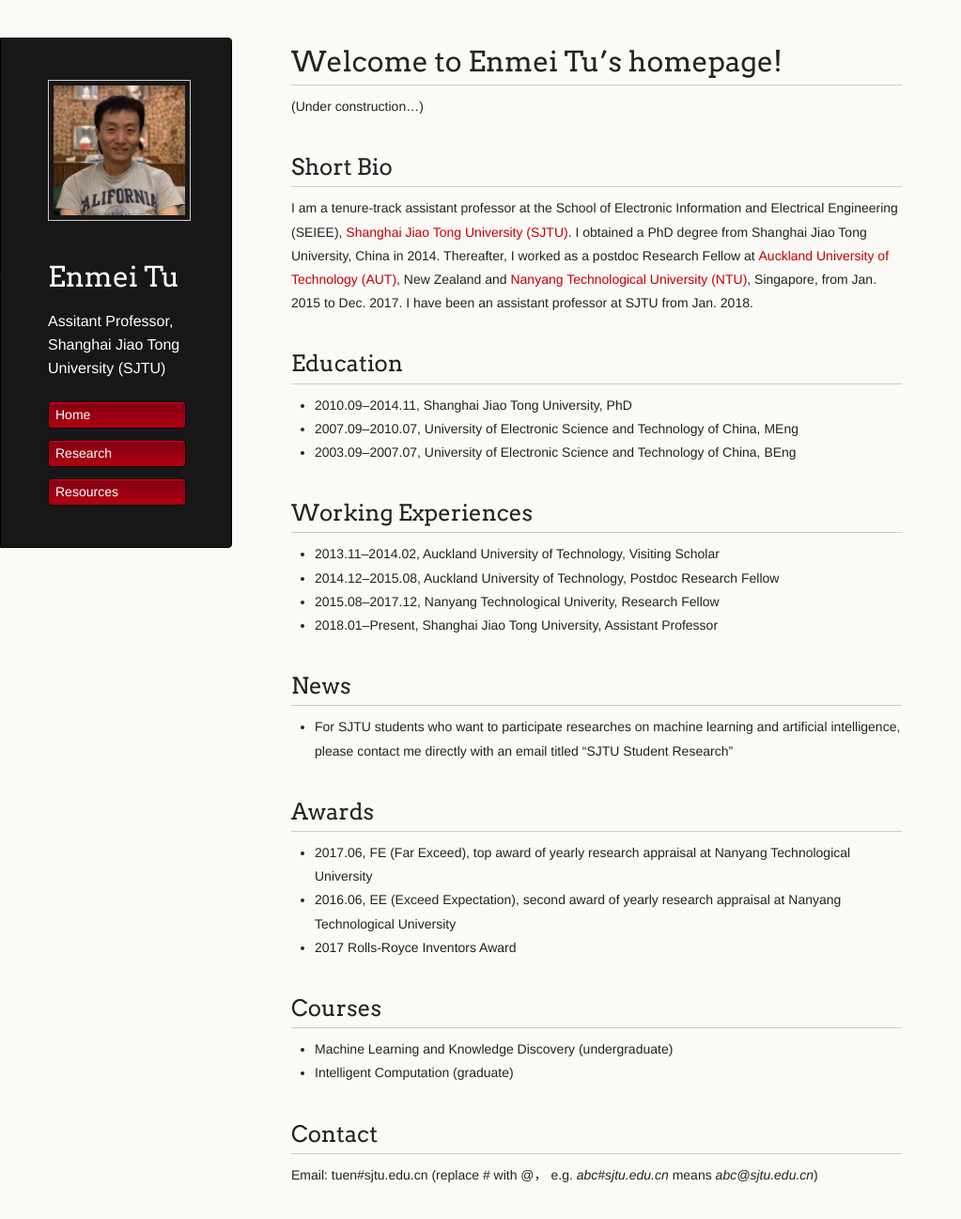
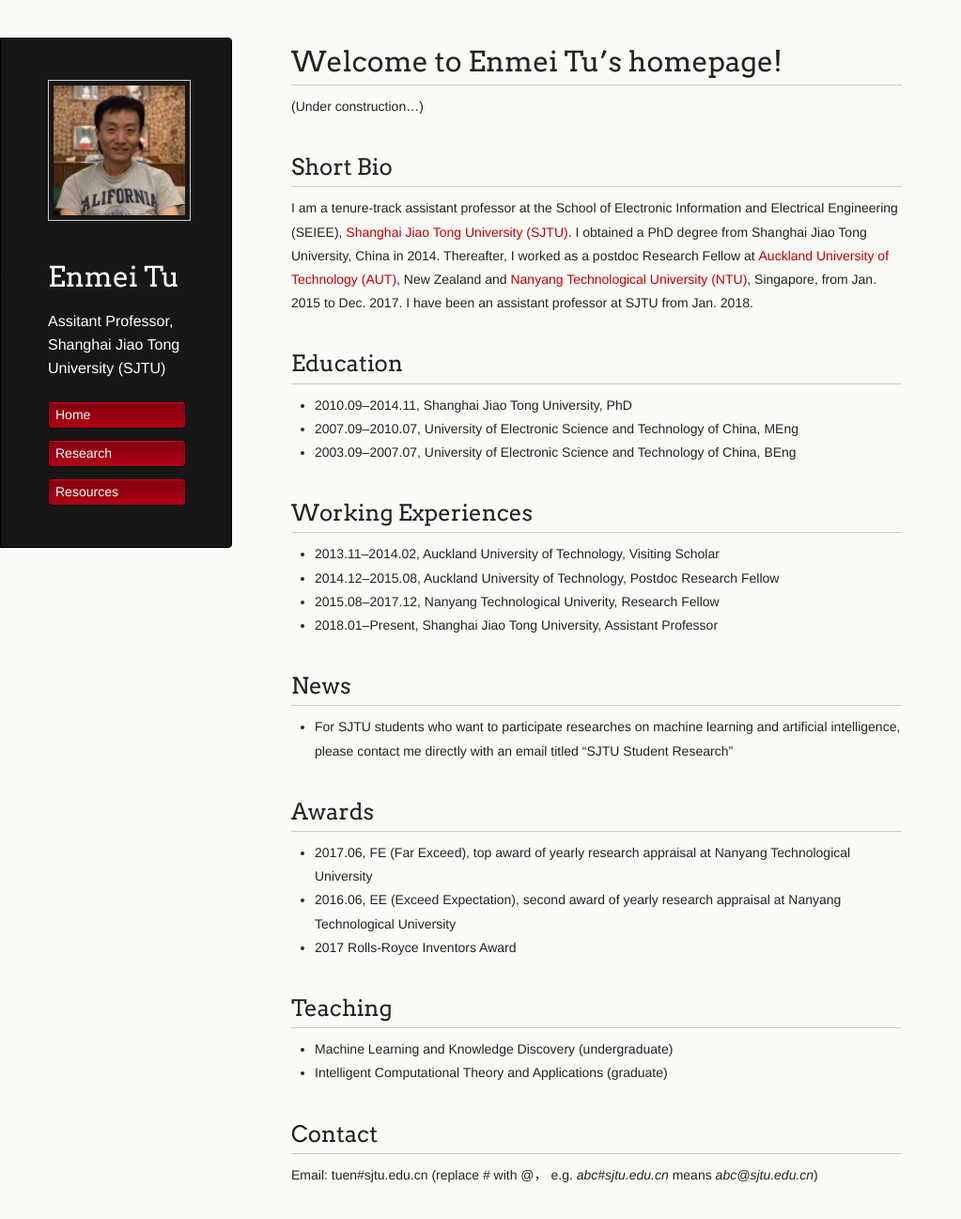
Before and after one commit to hellotem/enmeitu.github.io, a Jekyll site: the page built from index.md, in a window 1280 px wide and 1335 px high. Shown: the top 1297 px of the window at 94% size, without its empty margins (0-1023 px from the left). Built offline with Jekyll 4.4.1, drawn with Linux system fonts in a browser that asks for light colours.

Commit message:
Update index.md

```diff
--- a/index.md
+++ b/index.md
@@ -34,9 +34,9 @@ I am a tenure-track assistant professor at the School of Electronic Information
 * 2016.06, EE (Exceed Expectation), second award of yearly research appraisal at Nanyang Technological University
 * 2017 Rolls-Royce Inventors Award
 
-## Courses
+## Teaching
 * Machine Learning and Knowledge Discovery (undergraduate)
-* Intelligent Computation (graduate)
+* Intelligent Computational Theory and Applications (graduate)
 
 
 ## Contact
```
